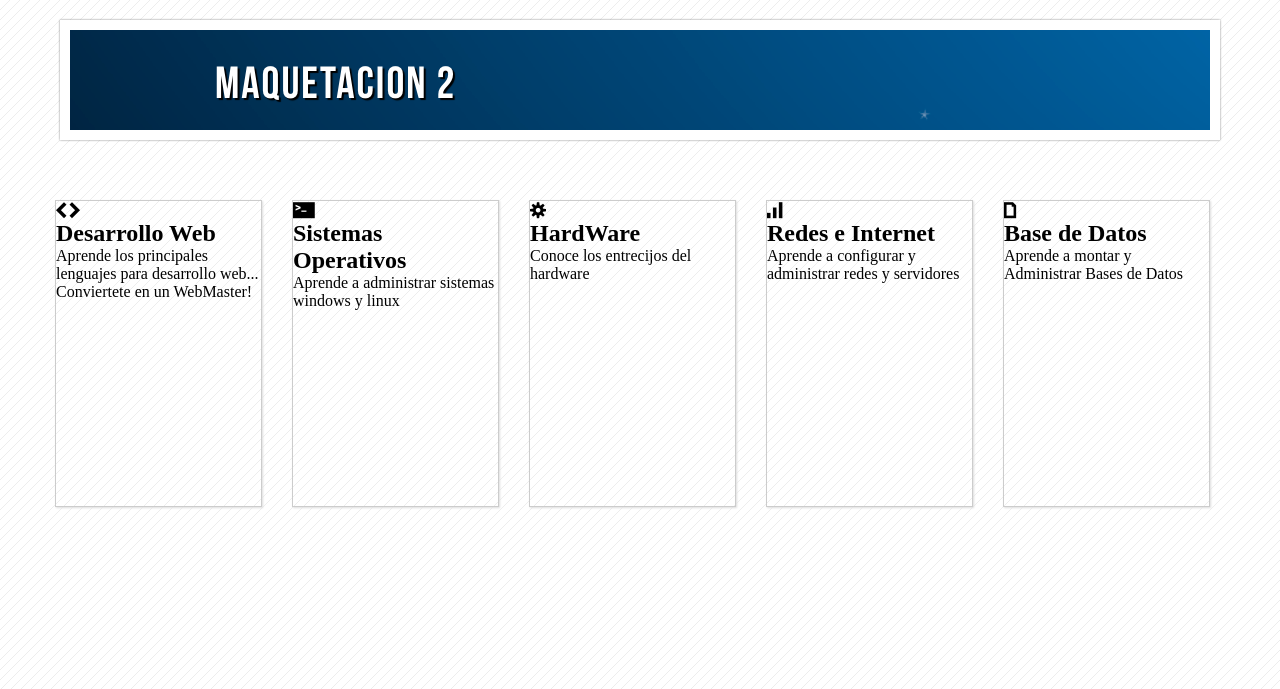
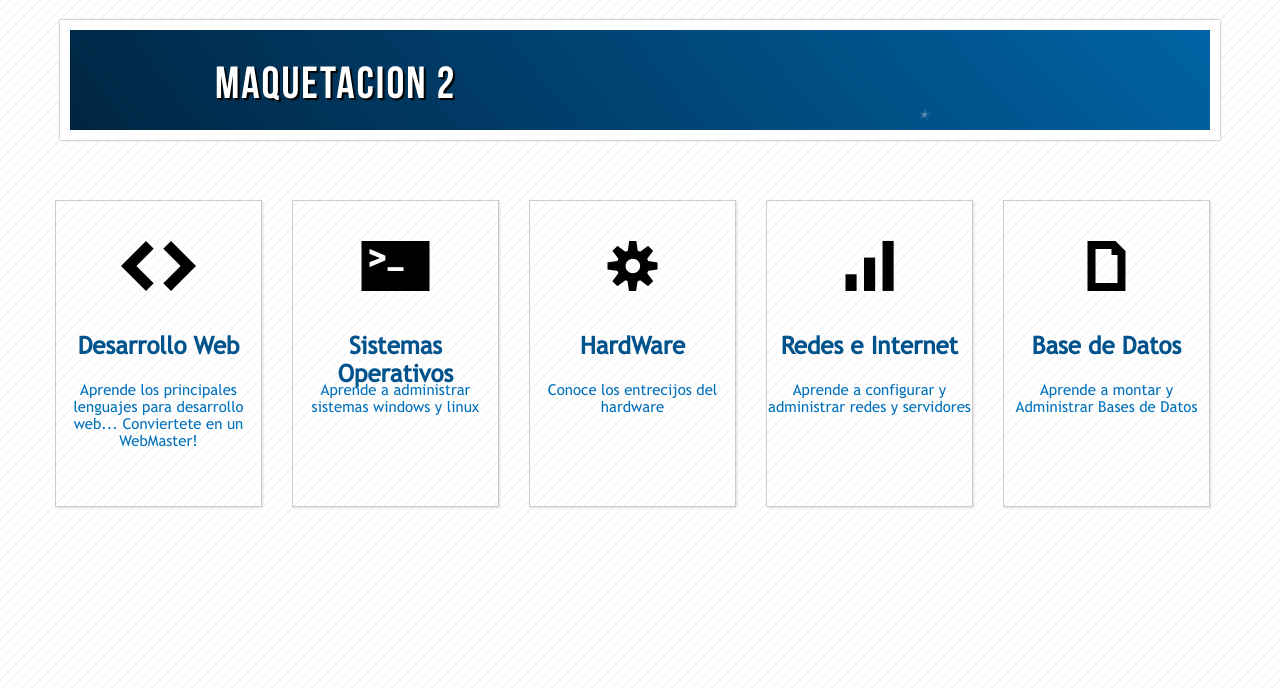
Before and after one commit to CesarObedFL/courses_and_resources, a PHP site: page / in a window 1280 px wide. Shown: the part 70-759 px from the top of the page. Run offline with PHP 8.4, Linux system fonts and the light colour scheme.

Commit message:
[ADD] banner cards content style

```diff
--- a/courses/css/maquetacion-2/css/style.css
+++ b/courses/css/maquetacion-2/css/style.css
@@ -148,4 +148,30 @@ header {
 .card:last-child {
     margin-right: 0px;
 }
+
+.card .icon {
+    display: block;
+    width: 100%;
+    height: 130px;
+    font-size: 50px;
+    line-height: 130px;
+    text-align: center;
+    margin: 0px auto;
+}
+
+.card .category {
+    width: 100%;
+    height: 50px;
+    font-family: "TrebuchetMS";
+    font-weight: bold;
+    text-align: center;
+    color: #00538c;
+}
+
+.card .description {
+    font-family: "TrebuchetMS";
+    text-align: center;
+    color: #0071bd;
+    font-size: 15px;
+}
 /* Tarjetas */
```
